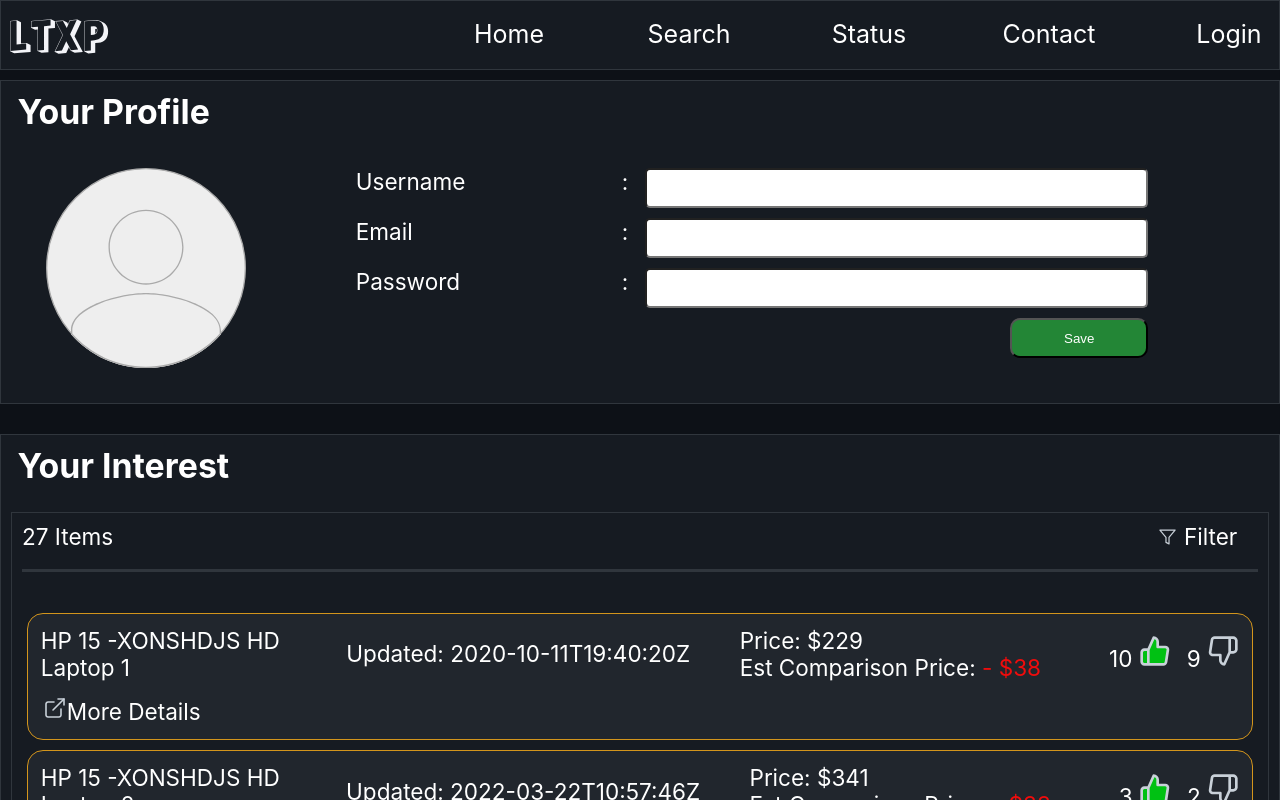
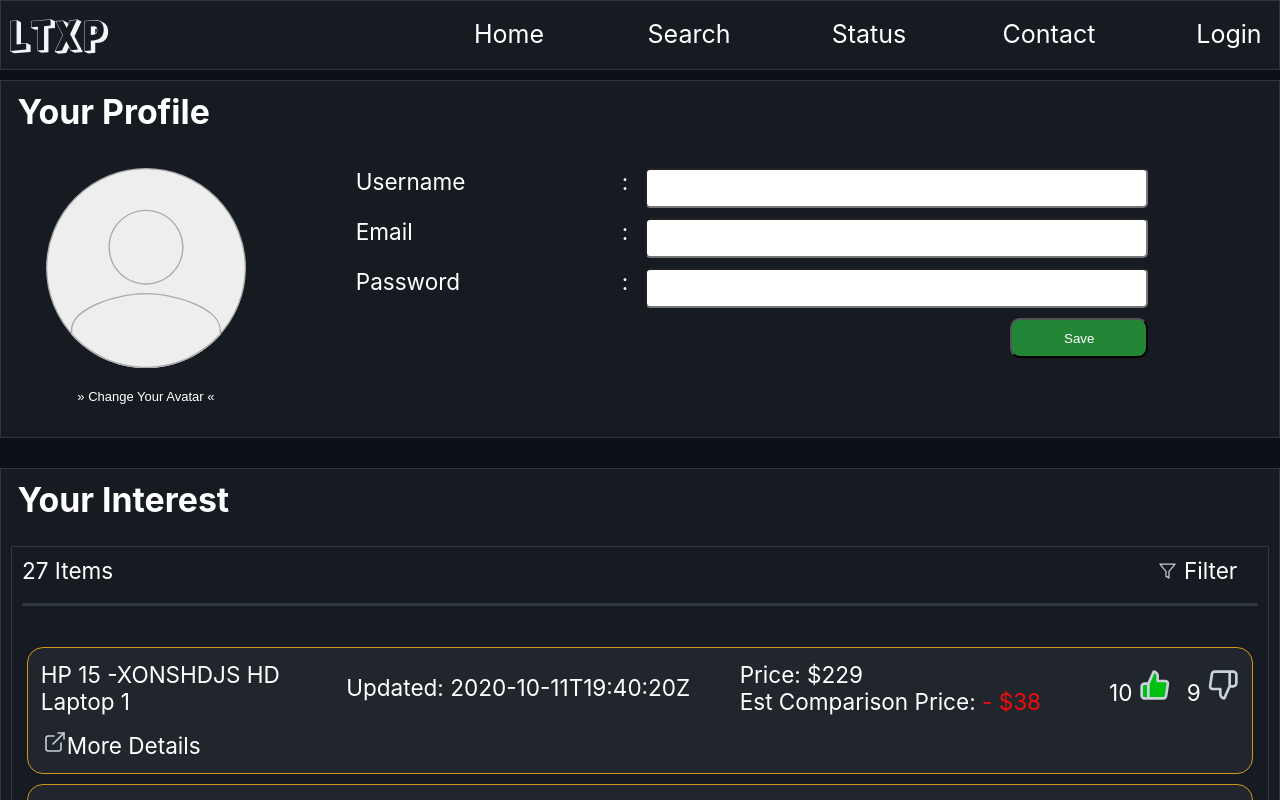
Before and after one commit to bruceho293/ltxp-frontend, a React (Create React App) app: page /profile in a window 1280 px wide. Shown: the top 800 px of the page. Built offline with nearby package versions, Linux system fonts and the light colour scheme.

Commit message:
Add Profile Image functionality
Create the Profile avatar/image with React Avatar Editor.

Need to think about what to do if user does not close the editor.

```diff
--- a/package.json
+++ b/package.json
@@ -8,6 +8,7 @@
     "@testing-library/user-event": "^13.5.0",
     "classnames": "^2.3.2",
     "react": "^18.2.0",
+    "react-avatar-editor": "^13.0.0",
     "react-dom": "^18.2.0",
     "react-router-dom": "^6.3.0",
     "react-scripts": "^2.1.3",
--- a/src/hooks/useItemList.js
+++ b/src/hooks/useItemList.js
@@ -71,8 +71,6 @@ export const useItemList = ({ data, isProfile }) => {
     filters.forEach(filter => {
       if (filter.active) activeFilters.push(filter)
     })
-
-    console.log(activeFilters)
 
     if (activeFilters.length > 0)
       finalData = sortHelper(finalData, activeFilters)
--- a/src/index.css
+++ b/src/index.css
@@ -54,3 +54,112 @@ code {
   outline: 1px solid slategrey;
   border-radius: 5px;
 }
+
+/* Source: https://stackoverflow.com/questions/572768/styling-an-input-type-file-button */
+input[type='file'],
+input[type='file']:visited,
+input[type='file']:hover,
+input[type='file']:focus,
+input[type='file']:active {
+  margin: 0;
+  padding: 0em 0em; /* fallback: older browsers like IE 1-8 need "em" */
+  padding: 0rem 0rem; /* older browsers dont know what "rem" is */
+  overflow: hidden; /* long file names overflow so just hide the end */
+  background: #fff;
+  border-radius: 0.2em;
+  border-radius: 0.2rem;
+  outline: none;
+  border: 2px solid #bbb;
+  cursor: pointer;
+  -webkit-appearance: textfield;
+  -moz-appearance: textfield;
+}
+
+input[type='file']:hover {
+  background: #f9f9ff; /* Optional rollover color: I am using a light blue to indicate an interaction */
+  border: 2px solid #999;
+}
+
+input[type='file']:visited,
+input[type='file']:focus,
+input[type='file']:active {
+  background: #fff; /* Default back to white when focused. */
+  border: 2px solid #999;
+}
+
+/* Note: These "disabled" selectors blow up in IE so have to be separated from the same styles above. */
+input[type='file']:disabled {
+  margin: 0;
+  padding: 0em 0em;
+  padding: 0rem 0rem;
+  overflow: hidden; /* long file names overflow so just hide the end */
+  background: #ddd;
+  border-radius: 0.2em;
+  border-radius: 0.2rem;
+  outline: none;
+  border: 2px solid #bbb;
+  cursor: pointer;
+  -webkit-appearance: textfield;
+  -moz-appearance: textfield;
+}
+
+input[type='file']:disabled:hover {
+  background: #ddd; /* disabled-readonly buttons should be grey */
+  border: 2px solid #999;
+}
+
+input[type='file']:disabled:visited,
+input[type='file']:disabled:focus,
+input[type='file']:disabled:active {
+  background: #ddd; /* disabled-readonly buttons should be grey */
+  border: 2px solid #999;
+}
+
+/* IE UPLOAD BUTTON STYLE: This attempts to alter the file upload button style in IE.  Keep in mind IE gives you limited design control but at least you can customize its upload button.*/
+::-ms-browse {
+  /* IE */
+  display: inline-block;
+  margin: 0;
+  padding: 0.2em 0.5em;
+  padding: 0.2rem 0.5rem;
+  text-align: center;
+  outline: none;
+  border: none;
+  background: #fff;
+  white-space: nowrap;
+  cursor: pointer;
+}
+/* FIREFOX UPLOAD BUTTON STYLE */
+::file-selector-button {
+  /* firefox */
+  display: inline-block;
+  margin: 0rem 1rem 0rem 0rem;
+  padding: 0.18em 0.5em;
+  padding: 0.18rem 0.5rem;
+  -webkit-appearance: button;
+  text-align: center;
+  border-radius: 0.1rem 0rem 0rem 0.1rem;
+  outline: none;
+  border: none;
+  border-right: 2px solid #bbb;
+  background: #eee;
+  white-space: nowrap;
+  cursor: pointer;
+}
+/* CHROME AND EDGE UPLOAD BUTTON STYLE */
+::-webkit-file-upload-button {
+  /* chrome and edge */
+  display: inline-block;
+  margin: 0rem 1rem 0rem 0rem;
+  padding: 0.19em 0.5em;
+  padding: 0.19rem 0.5rem;
+  -webkit-appearance: button;
+  text-align: center;
+  border-radius: 0.1rem 0rem 0rem 0.1rem;
+  outline: none;
+  border: none;
+  border-right: 2px solid #bbb;
+  background: #eee;
+  white-space: nowrap;
+  cursor: pointer;
+}
--- a/src/pages/Profile.js
+++ b/src/pages/Profile.js
@@ -1,25 +1,72 @@
-import React from 'react'
+import React, { useEffect, useState, useRef } from 'react'
 import styles from './Profile.module.css'
 import avatarHolder from '../assets/images/avatar.svg'
-import InforList from '../components/InfoList'
 import { useItemList } from '../hooks/useItemList'
 import data from '../data/mock-laptop-data.json'
 
+import InforList from '../components/InfoList'
+import AvatarEditor from 'react-avatar-editor'
+
 export default function Profile() {
   const properties = useItemList({ data: data, isProfile: true })
+  const [isAvatarEditor, setIsAvatarEditor] = useState(false)
+  const [avatarScale, setAvatarScale] = useState(1)
+  const [imgSrc, setImgSrc] = useState('')
+  const [newImgSrc, setNewImgSrc] = useState('')
+
+  const handleChange = e => {
+    e.preventDefault()
+    setNewImgSrc(e.target.files[0])
+  }
+
+  const handleClick = () => {
+    setIsAvatarEditor(!isAvatarEditor)
+    setNewImgSrc('')
+  }
+
   return (
     <>
       <div className={styles.container}>
         <h2>Your Profile</h2>
         <div className={styles.section}>
-          <a href="/">
-            <img
-              className={styles.imageIcon}
-              src={avatarHolder}
-              alt="Profile Avatar"
-              aria-label="Profile Avatar"
-            />
-          </a>
+          <div className={styles.profile}>
+            <div className={styles.imgContainer}>
+              {isAvatarEditor ? (
+                <div
+                  className={styles.avatarEditor}
+                  onFocus={() => setIsAvatarEditor(true)}
+                  onBlur={() => setIsAvatarEditor(false)}
+                >
+                  <AvatarEditor
+                    image={newImgSrc}
+                    width={200}
+                    height={200}
+                    border={20}
+                    borderRadius={100}
+                    scale={avatarScale}
+                  />
+                  <input
+                    type="file"
+                    label="profile-image"
+                    aria-label="Input button for upload image file"
+                    onChange={handleChange}
+                  />
+                  <button>» Save Avatar «</button>
+                </div>
+              ) : (
+                <img
+                  className={styles.imageIcon}
+                  src={imgSrc === '' ? avatarHolder : imgSrc}
+                  alt="Profile Avatar"
+                  aria-label="Profile Avatar"
+                />
+              )}
+            </div>
+            <button onClick={handleClick}>
+              » {!isAvatarEditor ? 'Change Your Avatar' : 'Close Avatar Editor'}{' '}
+              «
+            </button>
+          </div>
 
           <form className={styles.settings}>
             <label htmlFor="username">Username</label>
@@ -27,20 +74,10 @@ export default function Profile() {
             <input type="text" id="username" name="username" />
             <label htmlFor="email">Email</label>
             <p>:</p>
-            <input
-              type="email"
-              id="email"
-              name="email"
-              // value="example@gmail.com"
-            />
+            <input type="email" id="email" name="email" />
             <label htmlFor="password">Password</label>
             <p>:</p>
-            <input
-              type="password"
-              id="password"
-              name="password"
-              // value="example123456789)("
-            />
+            <input type="password" id="password" name="password" />
             <button type="submit">Save</button>
           </form>
         </div>
--- a/src/pages/Profile.module.css
+++ b/src/pages/Profile.module.css
@@ -67,3 +67,50 @@ h2 {
   height: 10vmin;
   min-height: 200px;
 }
+
+.imgContainer {
+  display: block;
+}
+
+.profile {
+  display: flex;
+  flex-direction: column;
+  align-items: center;
+  justify-content: space-between;
+  gap: 1rem;
+}
+
+.profile button {
+  background-color: var(--color-bkg-container);
+  color: var(--color-txt-default);
+  border: none;
+  font-size: small;
+}
+
+.profile button:hover {
+  font-weight: bold;
+  cursor: pointer;
+}
+
+.profile button:after {
+  content: '';
+  display: block;
+  width: 100%;
+  height: 3px;
+  background: var(--color-obj-hover);
+  transform: scaleX(0);
+  transform-origin: 0% 100%;
+  transition: transform 0.45s;
+}
+
+.profile button:hover:after {
+  transform: scaleX(1);
+}
+
+.avatarEditor {
+  display: flex;
+  flex-direction: column;
+  justify-content: center;
+  align-items: center;
+  gap: 1rem;
+}
```
Also changed, not shown: 1 other file (tests, documents, lock files or other folders).
